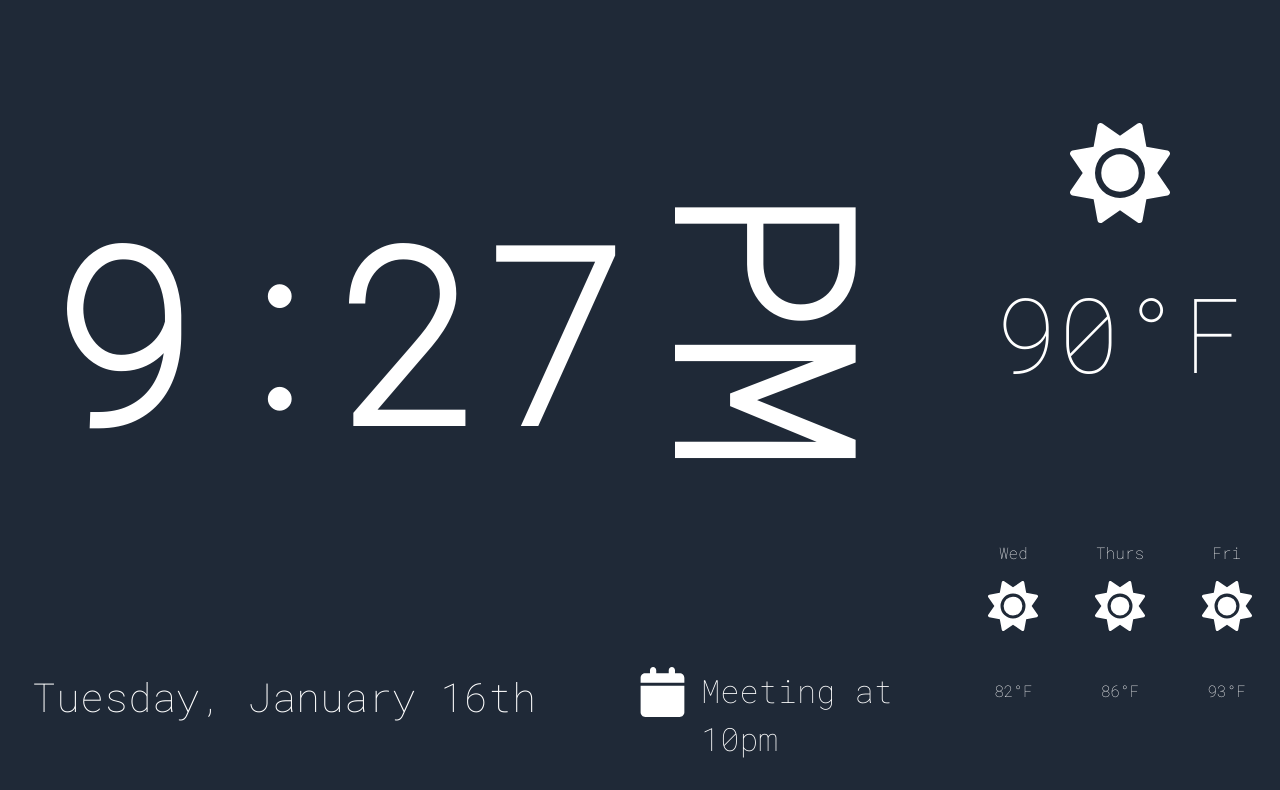
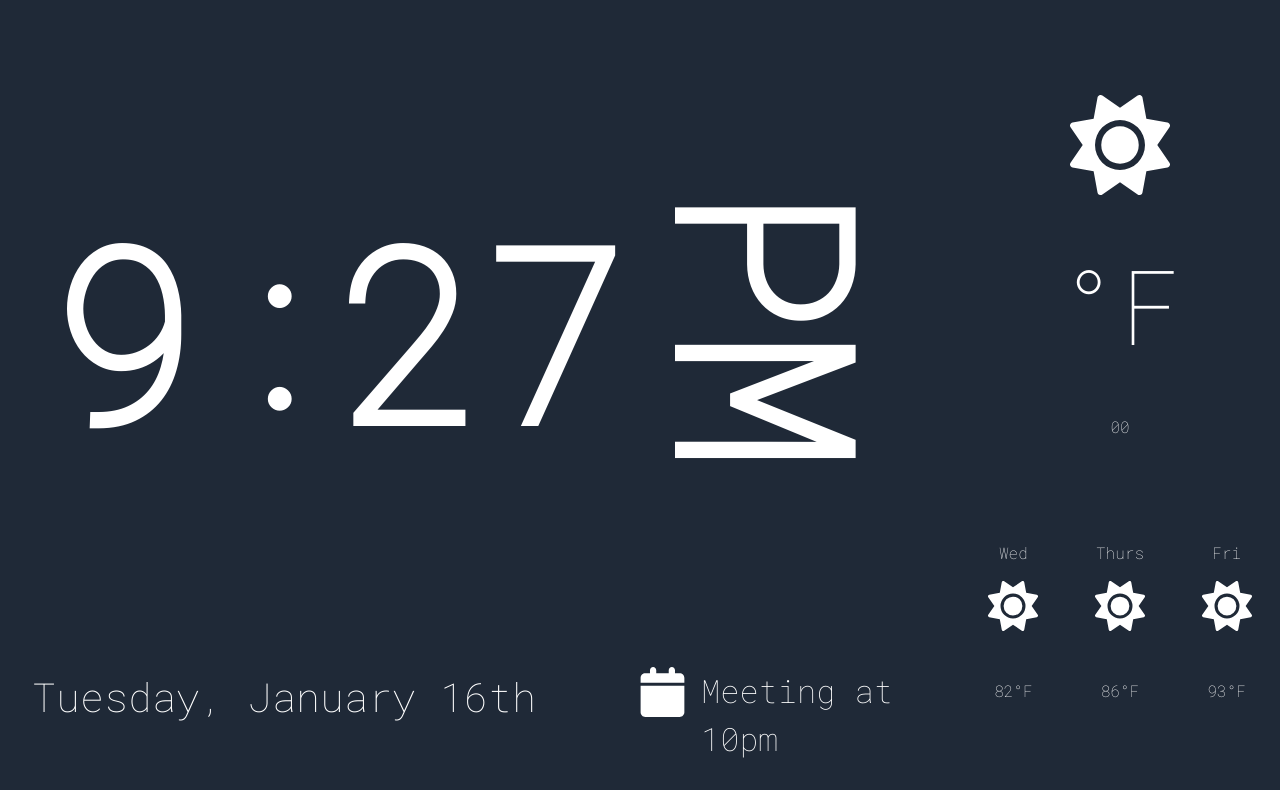
Before and after one commit to mslew/clocktop, a React (Vite) app: page / in a window 1280 px wide. Shown: the top 790 px of the page. Built offline with nearby package versions, Linux system fonts and the light colour scheme; no server answers.

Commit message:
fix clock

```diff
--- a/src/App.tsx
+++ b/src/App.tsx
@@ -14,7 +14,7 @@ function App() {
     return function cleanup() {
       clearInterval(timerId);
     };
-  }, []);
+  }, [date]);
 
   function refreshClock() {
     setDate(new Date());
--- a/src/components/Clock.tsx
+++ b/src/components/Clock.tsx
@@ -15,7 +15,7 @@ function Clock({ time }: { time: Date }) {
         setHour(hours)
         setMinute(minutes)
         setAmpm(ampm)
-    }, []);
+    }, [time]);
 
   return (
     <div className="flex flex-col items-center justify-center w-full h-full">
--- a/src/components/CurrWeather.tsx
+++ b/src/components/CurrWeather.tsx
@@ -1,11 +1,38 @@
 import { useState, useEffect } from "react";
 
 function CurrWeather() {
-
-  const [temp, setTemp] = useState<number>(0)
-  const [icon, setIcon] = useState<string>("")
+  const [temp, setTemp] = useState<string>("");
+  const [icon, setIcon] = useState<string>("");
+  const [lat, setLat] = useState<number>(0);
+  const [long, setLong] = useState<number>(0);
 
   useEffect(() => {
+    function fetchLocation() {
+      if ("geolocation" in navigator) {
+        navigator.geolocation.getCurrentPosition(function(position) {
+            // The user's latitude and longitude are in position.coords.latitude and position.coords.longitude
+            const latitude = position.coords.latitude;
+            const longitude = position.coords.longitude;
+            console.log(`Latitude: ${latitude}, Longitude: ${longitude}`);
+        }, function(error) {
+            // Handle errors, if any
+            switch (error.code) {
+                case error.PERMISSION_DENIED:
+                    console.error("User denied the request for geolocation.");
+                    break;
+                case error.POSITION_UNAVAILABLE:
+                    console.error("Location information is unavailable.");
+                    break;
+                case error.TIMEOUT:
+                    console.error("The request to get user location timed out.");
+                    break;
+            }
+        });
+    } else {
+        console.error("Geolocation is not available in this browser.");
+    }
+    }
+    /**
     async function fetchWeather(){
       const response = await fetch(`http://api.weatherapi.com/v1/current.json?key=${import.meta.env.VITE_API_KEY}&q=Lockport`, {
         method: 'POST',
@@ -17,11 +44,13 @@ function CurrWeather() {
 
           if(response.ok){
             const data = await response.json()
-            console.log(data)
+            console.log(data.current.temp_f)
+            setTemp(data.current.temp_f)
           }
     }
-    fetchWeather()
-  }, [])
+    fetchWeather()*/
+    fetchLocation();
+  }, []);
 
   return (
     <div className="flex flex-col row-span-2 items-center justify-center gap-8">
@@ -34,7 +63,9 @@ function CurrWeather() {
       >
         <path d="M361.5 1.2c5 2.1 8.6 6.6 9.6 11.9L391 121l107.9 19.8c5.3 1 9.8 4.6 11.9 9.6s1.5 10.7-1.6 15.2L446.9 256l62.3 90.3c3.1 4.5 3.7 10.2 1.6 15.2s-6.6 8.6-11.9 9.6L391 391 371.1 498.9c-1 5.3-4.6 9.8-9.6 11.9s-10.7 1.5-15.2-1.6L256 446.9l-90.3 62.3c-4.5 3.1-10.2 3.7-15.2 1.6s-8.6-6.6-9.6-11.9L121 391 13.1 371.1c-5.3-1-9.8-4.6-11.9-9.6s-1.5-10.7 1.6-15.2L65.1 256 2.8 165.7c-3.1-4.5-3.7-10.2-1.6-15.2s6.6-8.6 11.9-9.6L121 121 140.9 13.1c1-5.3 4.6-9.8 9.6-11.9s10.7-1.5 15.2 1.6L256 65.1 346.3 2.8c4.5-3.1 10.2-3.7 15.2-1.6zM160 256a96 96 0 1 1 192 0 96 96 0 1 1 -192 0zm224 0a128 128 0 1 0 -256 0 128 128 0 1 0 256 0z" />
       </svg>
-      <p className="text-[13vh]">90°F</p>
+      <p className="text-[13vh]">{temp}°F</p>
+      {lat}
+      {long}
     </div>
   );
 }
```
